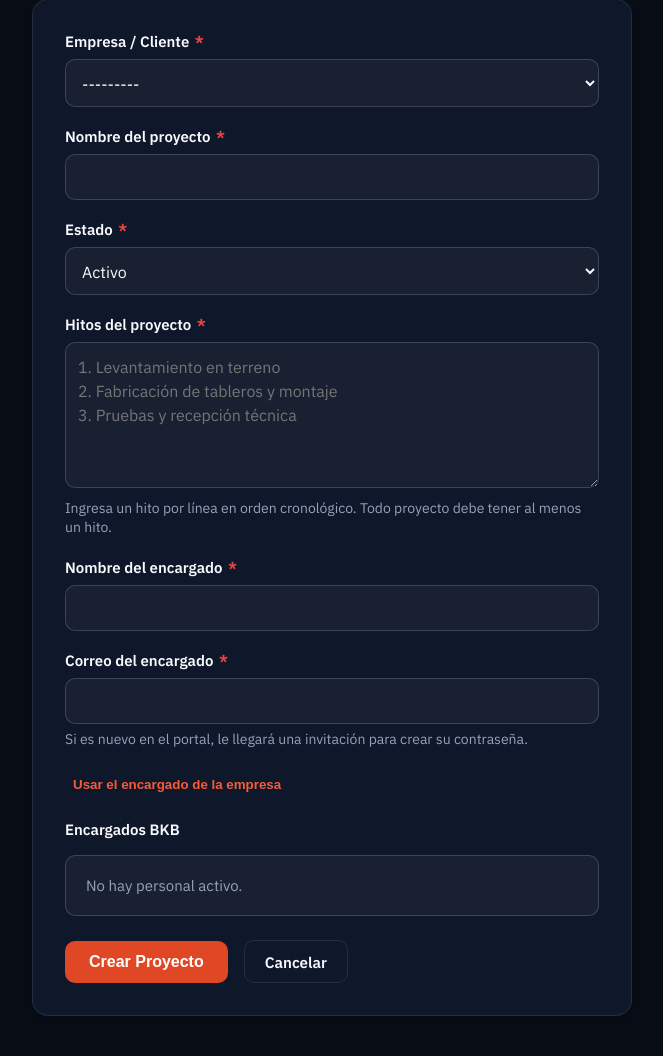
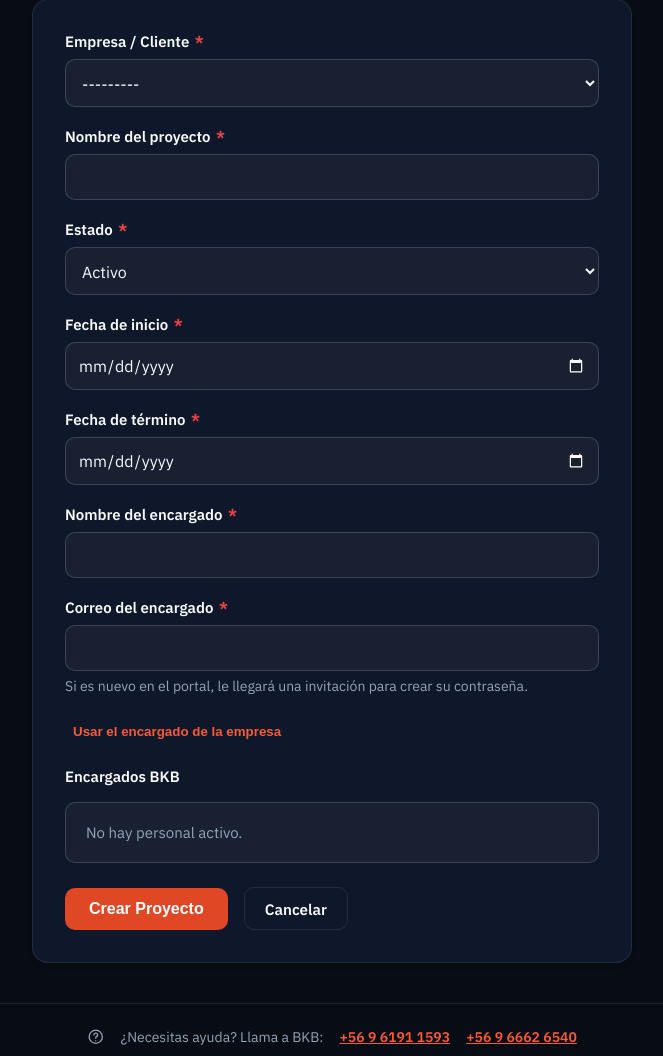
Before and after one commit to blindjamin/BKB, a Django app: page /proyectos/nuevo/ in a window 1280 px wide. Shown: the part 232-1288 px from the top of the page, without its empty margins (308-971 px from the left). Run offline with Django 5.2, Linux system fonts and the light colour scheme; a user stored in the database is signed in; tables that the repository leaves empty hold one stand-in row (values such as "Sample post"); parts of the project's set-up code (start-up, migrations or seed data) failed here and were passed over.

Commit message:
feat(portal): fechas del proyecto e hitos estándar (A1, A3)
Co-Authored-By: Claude Opus 5.5 <noreply@anthropic.com>

```diff
--- a/apps/portal/documentos/forms.py
+++ b/apps/portal/documentos/forms.py
@@ -3,8 +3,7 @@ from django.contrib.auth import get_user_model
 
 from accounts.models import Rol
 from .encargados import validar_encargado
-from .models import Empresa, EstadoProyecto, Hito, Proyecto
-from .permisos import EstadoFlujoProyecto, estado_proyecto
+from .models import Empresa, Hito, Proyecto
 
 Usuario = get_user_model()
 
@@ -52,25 +51,22 @@ class EmpresaForm(CamposEncargado, forms.ModelForm):
 
 
 class ProyectoForm(CamposEncargado, forms.ModelForm):
-    hitos_texto = forms.CharField(
-        widget=forms.Textarea(attrs={
-            'rows': 5,
-            'placeholder': "1. Levantamiento en terreno\n2. Fabricación de tableros y montaje\n3. Pruebas y recepción técnica",
-        }),
-        required=True,
-        label='Hitos del proyecto',
-        help_text='Ingresa un hito por línea en orden cronológico. Todo proyecto debe tener al menos un hito.',
-    )
-
     class Meta:
         model = Proyecto
-        fields = ['empresa', 'nombre', 'estado', 'encargados_bkb']
+        fields = ['empresa', 'nombre', 'estado', 'fecha_inicio', 'fecha_termino', 'encargados_bkb']
         labels = {
             'empresa': 'Empresa / Cliente',
             'nombre': 'Nombre del proyecto',
             'estado': 'Estado',
+            'fecha_inicio': 'Fecha de inicio',
+            'fecha_termino': 'Fecha de término',
         }
-        widgets = {'encargados_bkb': forms.CheckboxSelectMultiple}
+        widgets = {
+            'encargados_bkb': forms.CheckboxSelectMultiple,
+            # format: sin él, el locale es-cl escribe dd-mm-aaaa y el campo sale vacío al editar
+            'fecha_inicio': forms.DateInput(attrs={'type': 'date'}, format='%Y-%m-%d'),
+            'fecha_termino': forms.DateInput(attrs={'type': 'date'}, format='%Y-%m-%d'),
+        }
 
     def __init__(self, *args, **kwargs):
         super().__init__(*args, **kwargs)
@@ -81,55 +77,15 @@ class ProyectoForm(CamposEncargado, forms.ModelForm):
             self.initial.setdefault('encargado_nombre', self.instance.encargado.nombre)
             self.initial.setdefault('encargado_email', self.instance.encargado.email)
 
-        if self.instance and self.instance.pk:
-            hitos = self.instance.hitos.order_by('orden')
-            if hitos.exists():
-                self.initial['hitos_texto'] = '\n'.join(h.nombre for h in hitos)
-
     def clean_nombre(self):
         nombre = self.cleaned_data.get('nombre', '').strip()
         if not nombre:
             raise forms.ValidationError('El nombre del proyecto es obligatorio.')
         return nombre
 
-    def clean_hitos_texto(self):
-        raw = self.cleaned_data.get('hitos_texto', '')
-        lines = [line.strip() for line in raw.splitlines() if line.strip()]
-        if not lines:
-            raise forms.ValidationError('Todo proyecto debe contar con al menos un hito.')
-
-        if self.instance and self.instance.pk:
-            hitos = self.instance.hitos.order_by('orden')
-            cumplidos = [h.nombre for h in hitos.filter(cumplido_en__isnull=False)]
-            if lines[:len(cumplidos)] != cumplidos:
-                raise forms.ValidationError('Los hitos ya cumplidos no se pueden editar, quitar ni reordenar.')
-            if estado_proyecto(self.instance) == EstadoFlujoProyecto.RECIBIDO and lines != [h.nombre for h in hitos]:
-                raise forms.ValidationError('El proyecto ya fue recibido por el cliente; sus hitos no se pueden cambiar.')
-        return lines
-
-    def save(self, commit=True):
-        proyecto = super().save(commit=commit)
-        if not commit:
-            return proyecto
-
-        # Sincronizar hitos
-        lines = self.cleaned_data.get('hitos_texto', [])
-        existentes = list(proyecto.hitos.order_by('orden'))
-
-        for i, nombre_hito in enumerate(lines):
-            orden = i + 1
-            if i < len(existentes):
-                hito = existentes[i]
-                if hito.cumplido_en is None:
-                    hito.nombre = nombre_hito
-                    hito.orden = orden
-                    hito.save()
-            else:
-                Hito.objects.create(proyecto=proyecto, orden=orden, nombre=nombre_hito)
-
-        if len(existentes) > len(lines):
-            for hito in existentes[len(lines):]:
-                if hito.cumplido_en is None:
-                    hito.delete()
-
-        return proyecto
+    def clean(self):
+        datos = super().clean()
+        inicio, termino = datos.get('fecha_inicio'), datos.get('fecha_termino')
+        if inicio and termino and termino < inicio:
+            self.add_error('fecha_termino', 'El término no puede ser anterior al inicio.')  # A3
+        return datos
--- a/apps/portal/documentos/models.py
+++ b/apps/portal/documentos/models.py
@@ -22,6 +22,9 @@ class Empresa(models.Model):
         return self.nombre
 
 
+HITOS_ESTANDAR = ['Compras', 'Armado', 'Cableado', 'Pruebas', 'Envío', 'Recepción', 'Revisión']  # A1
+
+
 class EstadoProyecto(models.TextChoices):
     ACTIVO = 'activo', 'Activo'
     CERRADO = 'cerrado', 'Cerrado'
@@ -37,12 +40,34 @@ class Proyecto(models.Model):
     encargados_bkb = models.ManyToManyField(settings.AUTH_USER_MODEL, related_name='proyectos_bkb',
                                             limit_choices_to={'rol__in': ['personal', 'jefe']},
                                             verbose_name='encargados BKB')  # E3
+    fecha_inicio = models.DateField()  # A3
+    fecha_termino = models.DateField()
+    finalizado_en = models.DateTimeField(null=True, blank=True)  # A5: se llena al aceptar la Revisión
 
     class Meta:
         ordering = ['nombre']
 
     def __str__(self):
         return f'{self.nombre} ({self.empresa})'
+
+    @property
+    def finalizado(self):
+        return self.finalizado_en is not None
+
+    def crear_hitos_estandar(self):  # A1
+        Hito.objects.bulk_create([
+            Hito(proyecto=self, orden=n, nombre=nombre, es_revision=n == len(HITOS_ESTANDAR))
+            for n, nombre in enumerate(HITOS_ESTANDAR, 1)])
+
+    def revision_por_responder(self):
+        """A5: la Revisión, si todos los hitos anteriores están cumplidos y el proyecto no está finalizado."""
+        if self.finalizado:
+            return None
+        hitos = list(self.hitos.all())
+        revision = next((h for h in hitos if h.es_revision), None)
+        if revision and all(h.cumplido for h in hitos if not h.es_revision):
+            return revision
+        return None
 
 
 class EstadoArchivo(models.TextChoices):
@@ -118,12 +143,15 @@ class Hito(models.Model):
     cumplido_por = models.ForeignKey(
         settings.AUTH_USER_MODEL, on_delete=models.PROTECT, null=True, blank=True, related_name='hitos_cumplidos'
     )
+    es_revision = models.BooleanField(default=False)  # A2: una por proyecto, siempre la última
 
     class Meta:
         verbose_name = 'hito'
         verbose_name_plural = 'hitos'
         ordering = ['orden']
         unique_together = [('proyecto', 'orden')]
+        constraints = [models.UniqueConstraint(
+            fields=['proyecto'], condition=models.Q(es_revision=True), name='una_revision_por_proyecto')]
 
     @property
     def cumplido(self):
@@ -152,3 +180,19 @@ class RespuestaRecepcion(models.Model):
     def __str__(self):
         resultado = 'Conforme' if self.conforme else 'No conforme'
         return f'{self.proyecto.nombre} - {resultado} ({self.nombre_revisor})'
+
+
+class RechazoRevision(models.Model):  # A5: los rechazos no se borran
+    id = _uuid_pk()
+    proyecto = models.ForeignKey(Proyecto, on_delete=models.CASCADE, related_name='rechazos_revision')
+    usuario = models.ForeignKey(settings.AUTH_USER_MODEL, on_delete=models.PROTECT, related_name='rechazos_revision')
+    motivo = models.TextField()
+    fecha = models.DateTimeField(auto_now_add=True)
+
+    class Meta:
+        verbose_name = 'rechazo de la Revisión'
+        verbose_name_plural = 'rechazos de la Revisión'
+        ordering = ['-fecha']
+
+    def __str__(self):
+        return f'{self.proyecto.nombre} - rechazo ({self.usuario})'
--- a/apps/portal/documentos/views.py
+++ b/apps/portal/documentos/views.py
@@ -131,7 +131,9 @@ def crear_proyecto(request):
         if form.is_valid():
             form.instance.encargado, _ = obtener_o_invitar(
                 request, form.cleaned_data['encargado_nombre'], form.cleaned_data['encargado_email'])
-            proyecto = form.save()
+            with transaction.atomic():
+                proyecto = form.save()
+                proyecto.crear_hitos_estandar()  # A1
             return redirect('documentos:detalle_proyecto', pk=proyecto.pk)
     else:
         form = ProyectoForm(initial=initial)
--- a/apps/portal/templates/proyecto_form.html
+++ b/apps/portal/templates/proyecto_form.html
@@ -73,22 +73,29 @@
             </div>
 
             <div class="form-group">
-                <label for="{{ form.hitos_texto.id_for_label }}">
-                    {{ form.hitos_texto.label }}
+                <label for="{{ form.fecha_inicio.id_for_label }}">
+                    {{ form.fecha_inicio.label }}
                     <span class="campo-requerido" aria-label="obligatorio">*</span>
                 </label>
-                {{ form.hitos_texto }}
-                <small class="form-help" id="{{ form.hitos_texto.id_for_label }}-help">
-                    {% if form.hitos_texto.help_text %}
-                        {{ form.hitos_texto.help_text }}
-                    {% else %}
-                        Escribe un hito por línea. Los hitos se ordenarán cronológicamente.
-                    {% endif %}
-                </small>
-                {% if form.hitos_texto.errors %}
-                    <div class="field-error" id="{{ form.hitos_texto.id_for_label }}-error" role="alert">
+                {{ form.fecha_inicio }}
+                {% if form.fecha_inicio.errors %}
+                    <div class="field-error" id="{{ form.fecha_inicio.id_for_label }}-error" role="alert">
                         <svg class="icono field-error-icon" aria-hidden="true"><use href="{% static 'icons.svg' %}#alerta"></use></svg>
-                        <span>{{ form.hitos_texto.errors.0 }}</span>
+                        <span>{{ form.fecha_inicio.errors.0 }}</span>
+                    </div>
+                {% endif %}
+            </div>
+
+            <div class="form-group">
+                <label for="{{ form.fecha_termino.id_for_label }}">
+                    {{ form.fecha_termino.label }}
+                    <span class="campo-requerido" aria-label="obligatorio">*</span>
+                </label>
+                {{ form.fecha_termino }}
+                {% if form.fecha_termino.errors %}
+                    <div class="field-error" id="{{ form.fecha_termino.id_for_label }}-error" role="alert">
+                        <svg class="icono field-error-icon" aria-hidden="true"><use href="{% static 'icons.svg' %}#alerta"></use></svg>
+                        <span>{{ form.fecha_termino.errors.0 }}</span>
                     </div>
                 {% endif %}
             </div>
```
Also changed, not shown: apps/portal/documentos/admin.py (+7 -2 lines), apps/portal/documentos/tests/ayudantes.py (+11 -0 lines), apps/portal/documentos/tests/test_avance.py (added, +71 -0 lines), apps/portal/documentos/tests/test_encargados.py (+1 -1 lines), apps/portal/documentos/tests/test_modelos.py (+1 -0 lines), apps/portal/documentos/tests/test_vistas_empresas.py (+17 -105 lines), apps/portal/documentos/migrations/0005_avance.py (added).
